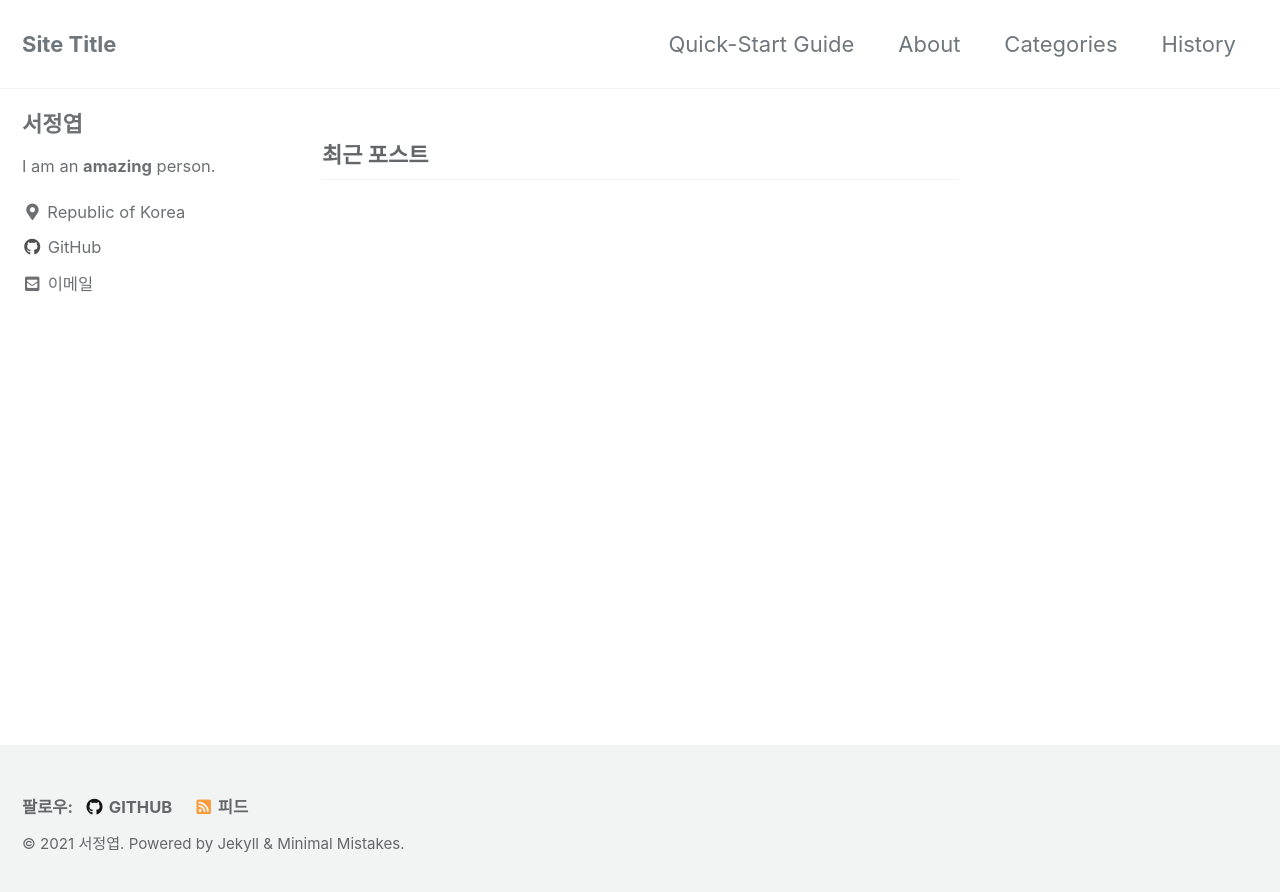
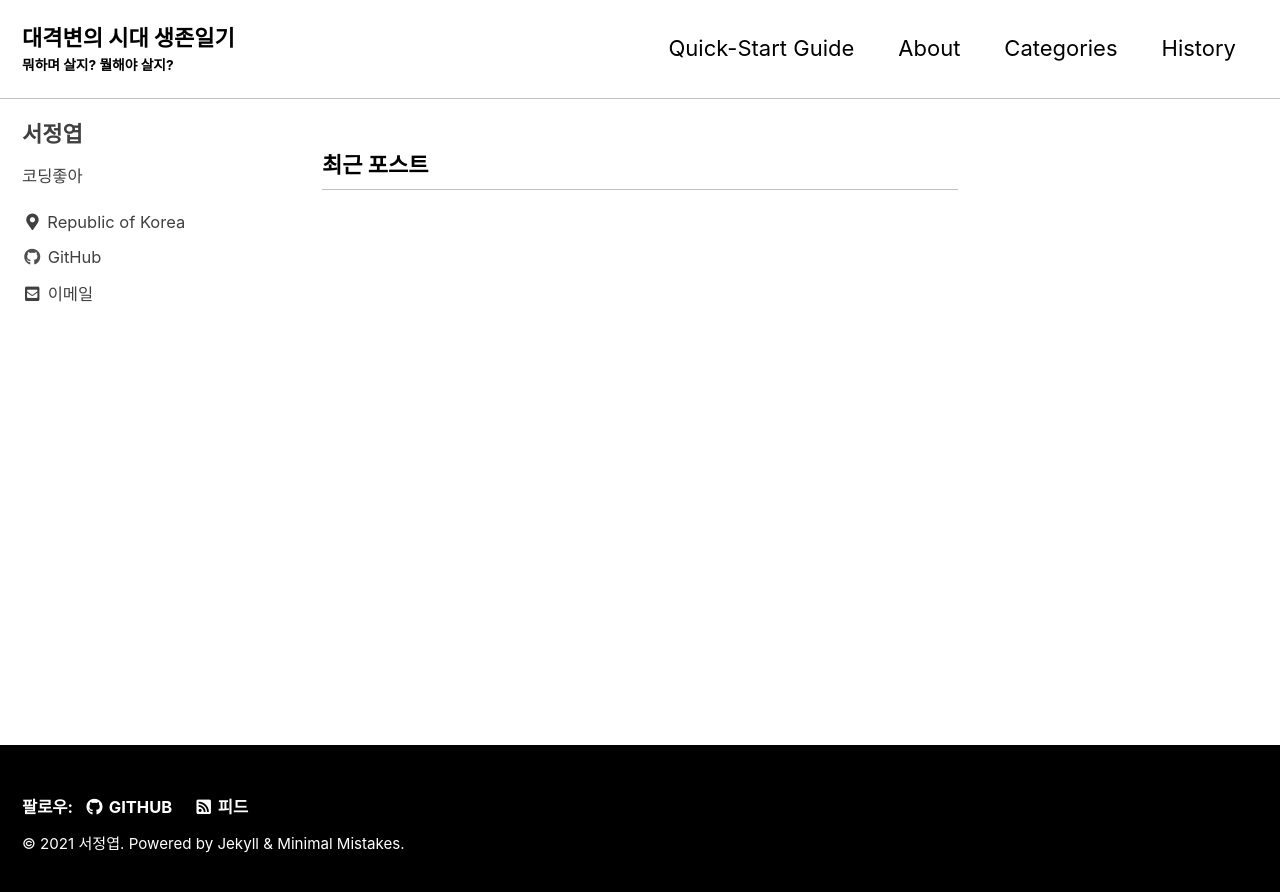
Before and after one commit to SeoJeongYeop/SeoJeongYeop.github.io, a Jekyll site: the page built from index.html, in a window 1280 px wide. Shown: the top 892 px of the page. Built offline with Jekyll 4.4.1, drawn with Linux system fonts in a browser that asks for light colours; cached includes are drawn as plain includes; the list of posts is cut into pages by our own code.

```diff
--- a/Gemfile
+++ b/Gemfile
@@ -1,2 +1,4 @@
 source "https://rubygems.org"
 gemspec
+
+gem 'jekyll-admin', group: :jekyll_plugins
--- a/_config.yml
+++ b/_config.yml
@@ -12,22 +12,22 @@
 
 # theme                  : "minimal-mistakes-jekyll"
 # remote_theme           : "mmistakes/minimal-mistakes"
-minimal_mistakes_skin: "default" # "air", "aqua", "contrast", "dark", "dirt", "neon", "mint", "plum", "sunrise"
+minimal_mistakes_skin: "contrast" # "air", "aqua", "contrast", "dark", "dirt", "neon", "mint", "plum", "sunrise"
 
 # Site Settings
 locale: "ko-KR"
-title: "Site Title"
+title: "GitHub Blog"
 title_separator: "-"
-subtitle: # site tagline that appears below site title in masthead
+subtitle: "뭐하며 살지? 뭘해야 살지?" # site tagline that appears below site title in masthead
 name: "서정엽"
 description: "GitHub Blog"
-url: # the base hostname & protocol for your site e.g. "https://mmistakes.github.io"
+url: "https://seojeongyeop.github.io/" # the base hostname & protocol for your site e.g. "https://mmistakes.github.io"
 baseurl: # the subpath of your site, e.g. "/blog"
 repository: "SeoJeongYeop/SeoJeongYeop.github.io"
 # GitHub username/repo-name e.g. "mmistakes/minimal-mistakes"
 teaser: # path of fallback teaser image, e.g. "/assets/images/500x300.png"
 logo: # path of logo image to display in the masthead, e.g. "/assets/images/88x88.png"
-masthead_title: # overrides the website title displayed in the masthead, use " " for no title
+masthead_title: "대격변의 시대 생존일기" # overrides the website title displayed in the masthead, use " " for no title
 # breadcrumbs            : false # true, false (default)
 words_per_minute: 200
 comments:
@@ -103,7 +103,7 @@ analytics:
 author:
   name: "서정엽"
   avatar: # path of avatar image, e.g. "/assets/images/bio-photo.jpg"
-  bio: "I am an **amazing** person."
+  bio: "코딩좋아"
   location: "Republic of Korea"
   email: "sjyswe99@gmail.com"
   links:
@@ -275,6 +275,13 @@ defaults:
       layout: single
       author_profile: true
       read_time: true
-      comments: # true
+      comments: true
       share: true
       related: true
+  # _pages
+  - scope:
+      path: "_pages"
+      type: pages
+    values:
+      layout: single
+      author_profile: true
--- /dev/null
+++ b/_sass/custom/_cunstomcss.css
@@ -0,0 +1 @@
+/* 여기에 커스텀할 내용이 들어가면 자동으로 main.css로 들어감 */
--- a/_sass/minimal-mistakes.scss
+++ b/_sass/minimal-mistakes.scss
@@ -38,3 +38,6 @@
 @import "minimal-mistakes/archive";
 @import "minimal-mistakes/sidebar";
 @import "minimal-mistakes/print";
+
+/* Custom */
+@import "custom/_cunstomcss";
```
Also changed, not shown: package.json (+7 -3 lines).
